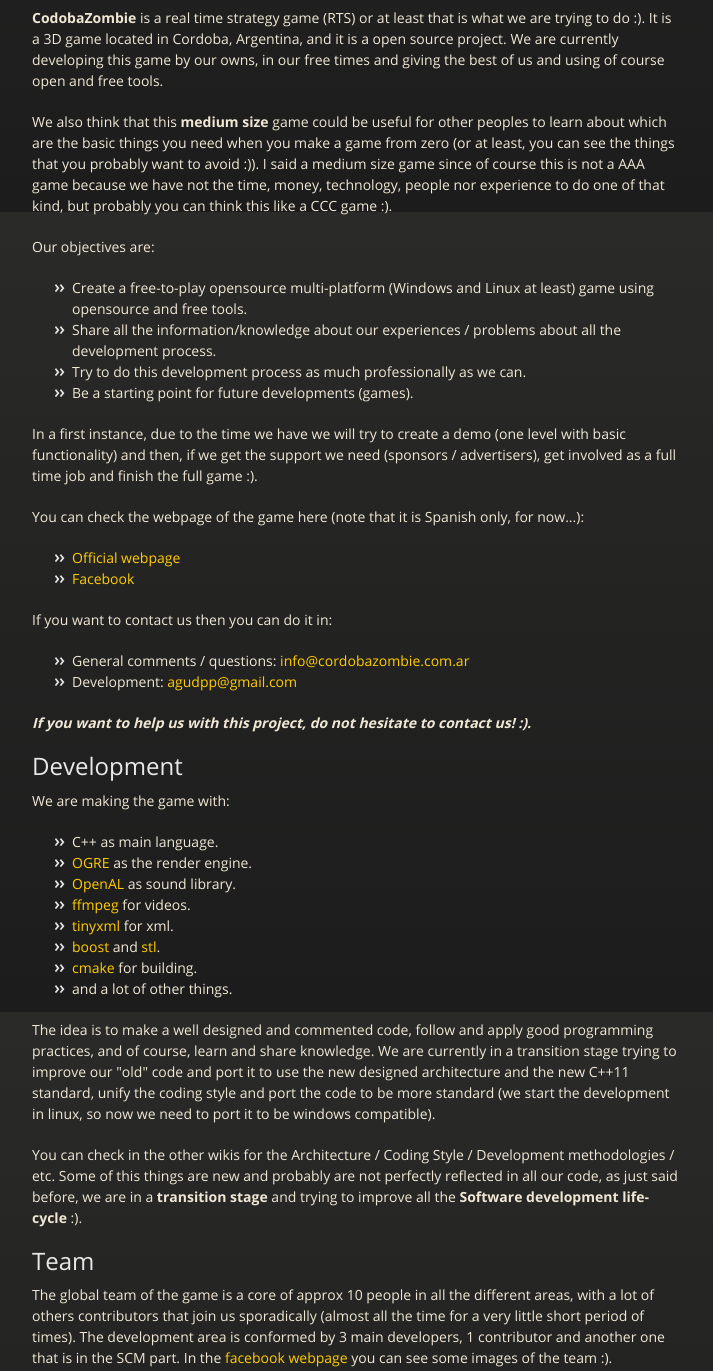
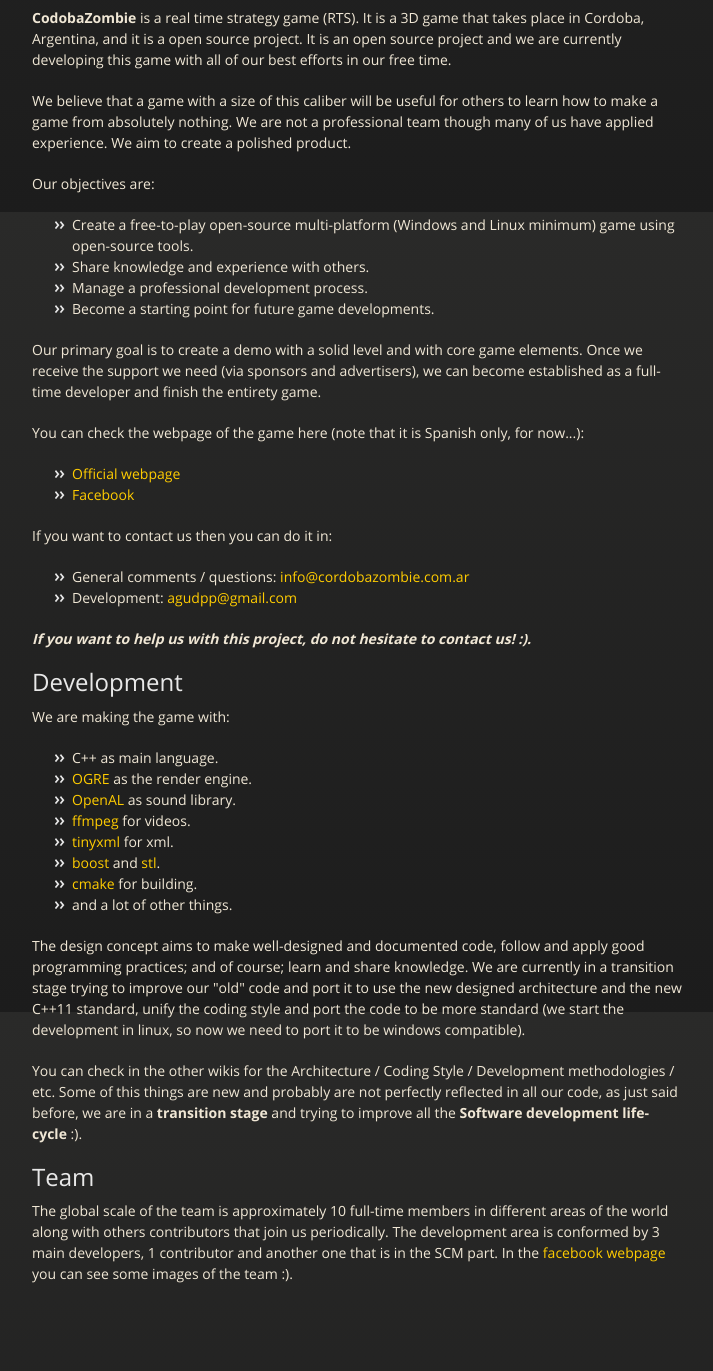
Before and after one commit to agudpp/CordobaZombie, a plain HTML site: page index.html in a window 1280 px wide. Shown: the part 588-1959 px from the top of the page, without its empty margins (283-996 px from the left). Drawn offline with nearby package versions, Linux system fonts and the light colour scheme.

```diff
--- a/index.html
+++ b/index.html
@@ -42,18 +42,18 @@
 
 <h2>About</h2>
 
-<p><strong>CodobaZombie</strong> is a real time strategy game (RTS) or at least that is what we are trying to do :). It is a 3D game located in Cordoba, Argentina, and it is a open source project. We are currently developing this game by our owns, in our free times and giving the best of us and using of course open and free tools.</p>
+<p><strong>CodobaZombie</strong> is a real time strategy game (RTS). It is a 3D game that takes place in Cordoba, Argentina, and it is a open source project. It is an open source project and we are currently developing this game with all of our best efforts in our free time.</p>
 
-<p>We also think that this <strong>medium size</strong> game could be useful for other peoples to learn about which are the basic things you need when you make a game from zero (or at least, you can see the things that you probably want to avoid :)). I said a medium size game since of course this is not a AAA game because we have not the time, money, technology, people nor experience to do one of that kind, but probably you can think this like a CCC game :).</p>
+<p>We believe that a game with a size of this caliber will be useful for others to learn how to make a game from absolutely nothing. We are not a professional team though many of us have applied experience. We aim to create a polished product.</p>
 
 <p>Our objectives are:</p>
 
 <ul>
-<li>Create a free-to-play opensource multi-platform (Windows and Linux at least) game using opensource and free tools.</li>
-<li>Share all the information/knowledge about our experiences / problems about all the development process.</li>
-<li>Try to do this development process as much professionally as we can.</li>
-<li>Be a starting point for future developments (games).</li>
-</ul><p>In a first instance, due to the time we have we will try to create a demo (one level with basic functionality) and then, if we get the support we need (sponsors / advertisers), get involved as a full time job and finish the full game :).</p>
+<li>Create a free-to-play open-source multi-platform (Windows and Linux minimum) game using open-source  tools.</li>
+<li>Share knowledge and experience with others.</li>
+<li>Manage a professional development process.</li>
+<li>Become a starting point for future game developments.</li>
+</ul><p>Our primary goal is to create a demo with a solid level and with core game elements. Once we receive the support we need (via sponsors and advertisers), we can become established as a full-time developer and finish the entirety game.</p>
 
 <p>You can check the webpage of the game here (note that it is Spanish only, for now...):</p>
 
@@ -88,16 +88,14 @@
 <li>
 <a href="www.cmake.org">cmake</a> for building.</li>
 <li>and a lot of other things.</li>
-</ul><p>The idea is to make a well designed and commented code, follow and apply good programming practices, and of course, learn and share knowledge.
-We are currently in a transition stage trying to improve our "old" code and port it to use the new designed architecture and the new C++11 standard, unify the coding style and port the code to be more standard (we start the development in linux, so now we need to port it to be windows compatible).</p>
+</ul><p>The design concept aims to make well-designed and documented code, follow and apply good programming practices; and of course; learn and share knowledge. We are currently in a transition stage trying to improve our "old" code and port it to use the new designed architecture and the new C++11 standard, unify the coding style and port the code to be more standard (we start the development in linux, so now we need to port it to be windows compatible).</p>
 
 <p>You can check in the other wikis for the Architecture / Coding Style / Development methodologies / etc.
 Some of this things are new and probably are not perfectly reflected in all our code, as just said before, we are in a <strong>transition stage</strong> and trying to improve all the <strong>Software development life-cycle</strong> :).</p>
 
 <h2>Team</h2>
 
-<p>The global team of the game is a core of approx 10 people in all the different areas, with a lot of others contributors that join us sporadically (almost all the time for a very little short period of times).
-The development area is conformed by 3 main developers, 1 contributor and another one that is in the SCM part.
+<p>The global scale of the team is approximately 10 full-time members in different areas of the world along with others contributors that join us periodically. The development area is conformed by 3 main developers, 1 contributor and another one that is in the SCM part.
 In the <a href="https://www.facebook.com/CordobaZombie">facebook webpage</a> you can see some images of the team :).</p>
       </section>
 
```
Also changed, not shown: params.json (+1 -1 lines).
